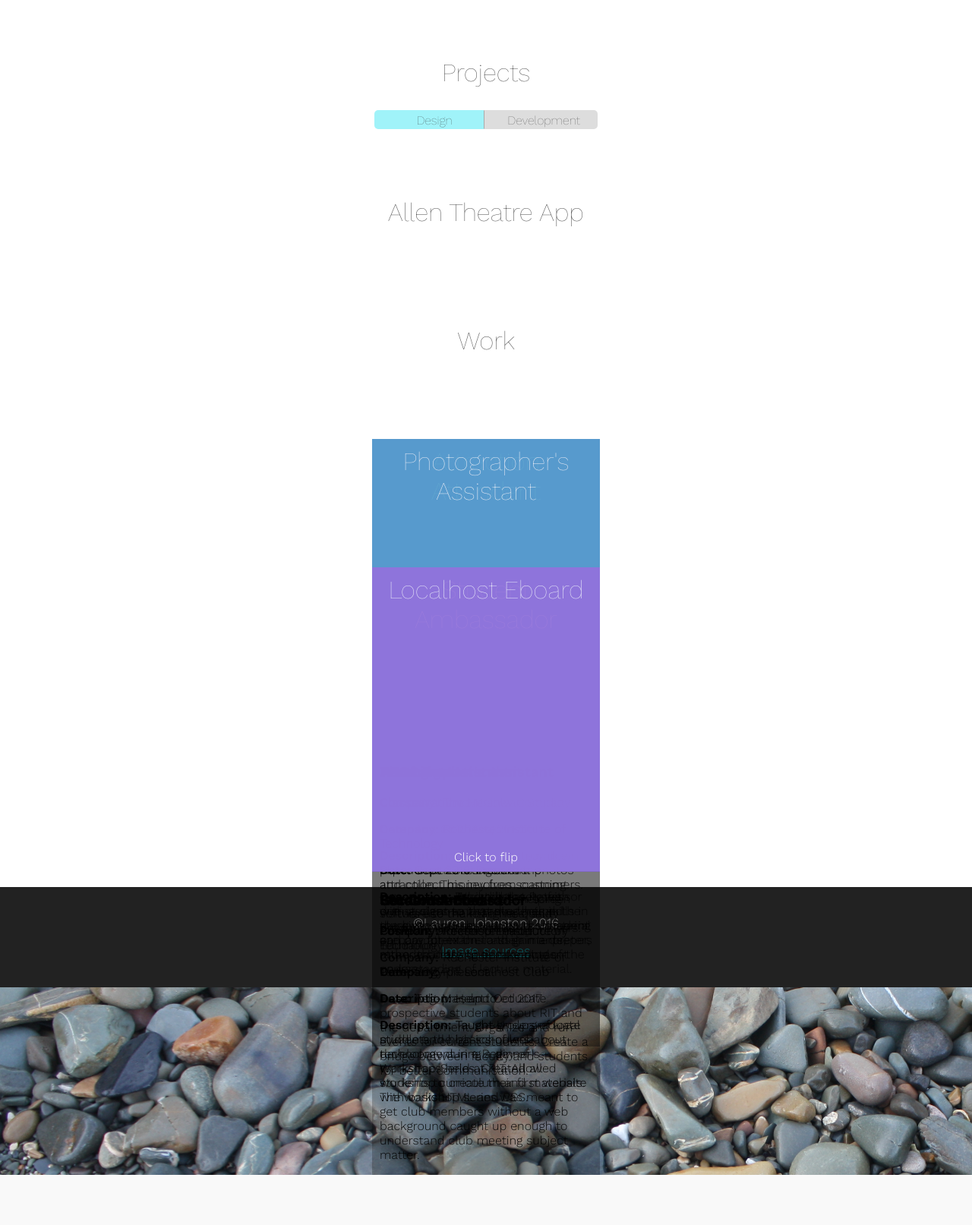
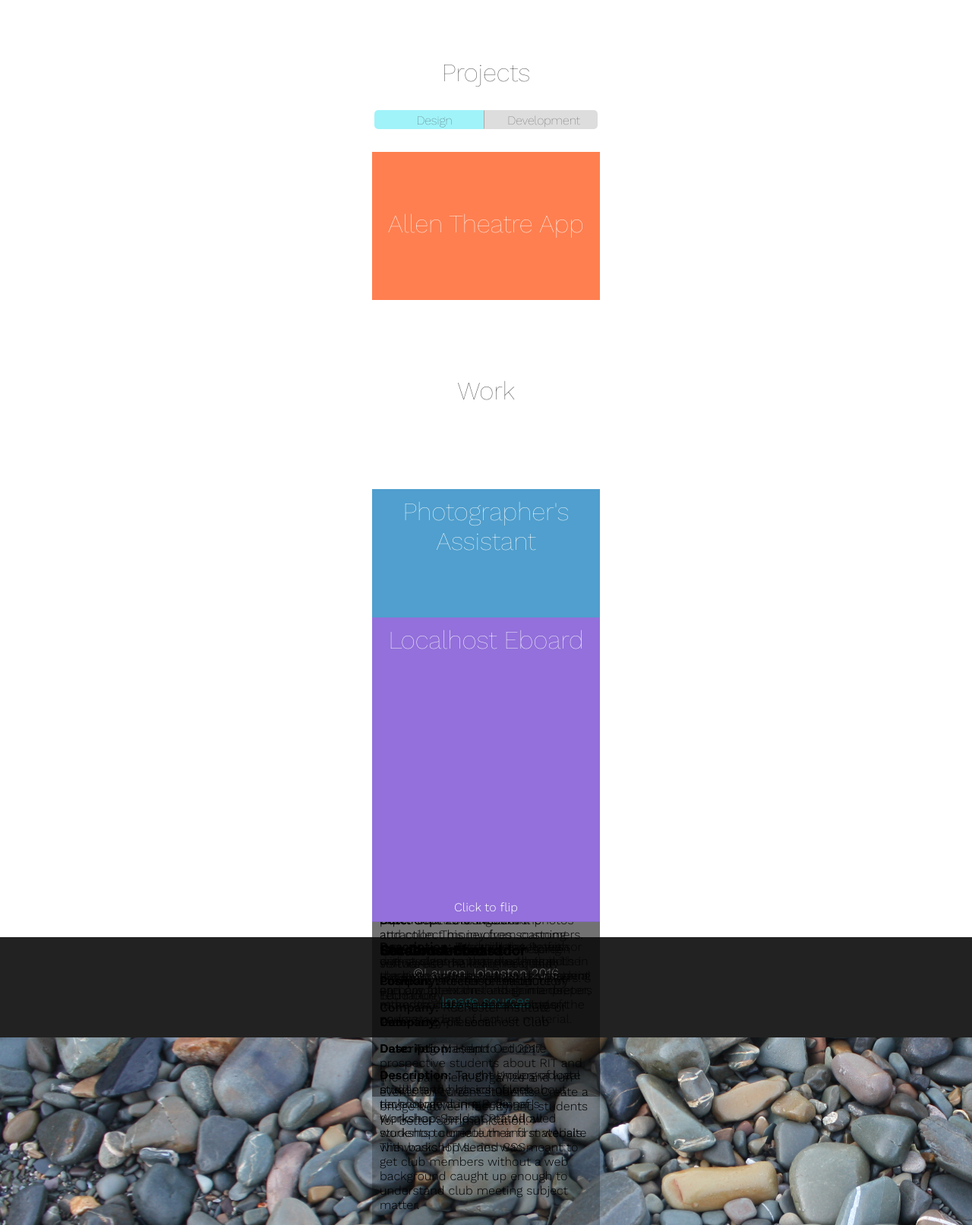
Before and after one commit to ljcrafty/Portfolio, a PHP site: page / in a window 1280 px wide. Shown: the part 1644-3257 px from the top of the page at 76% size. Before the commit the page ends 3191 px from the top, so only its background shows below. Run offline with PHP 8.4, Linux system fonts and the light colour scheme; some libraries are stand-ins or nearby versions.

Commit message:
Start for design detail
Add the design detail page, styles for link cards, and a link to the link cards

```diff
--- a/css/index.css
+++ b/css/index.css
@@ -181,7 +181,6 @@ footer
 	width: 300px !important;
 	height: 400px !important;
 	text-align: left;
-	opacity: .9;
 	position: absolute;
 }
 
@@ -298,6 +297,27 @@ a:active
 	color: var(--brightTurq);
 }
 
+/* link cards */
+.linkCard
+{
+	background-color: var(--filter);
+	width: 300px;
+	height: 195px;
+}
+
+.linkCard:hover
+{
+	cursor: pointer;
+	opacity: .8;
+}
+
+.linkCard h2
+{
+	color: white;
+	padding: 75px 0;
+	margin: 10px;
+}
+
 /* tabs */
 .tab > ul
 {
@@ -314,7 +334,6 @@ a:active
 {
 	list-style-type: none;
 	background-color: #DDD;
-	border: none;
 	width: 150px;
 	height: 25px;
 	display: inline-block;
--- a/js/functions.js
+++ b/js/functions.js
@@ -201,6 +201,10 @@ function createCardContainer(cont, type = "")
 		{
 			front.appendChild(frontHead);
 			front.setAttribute("class", "linkCard");
+			front.addEventListener("click", function()
+			{
+				window.location = "design.php?title=" + card.title;
+			});
 		}
 
 		cardCont.appendChild(cardDiv);
```
Also changed, not shown: design.php (added, +12 -0 lines).
